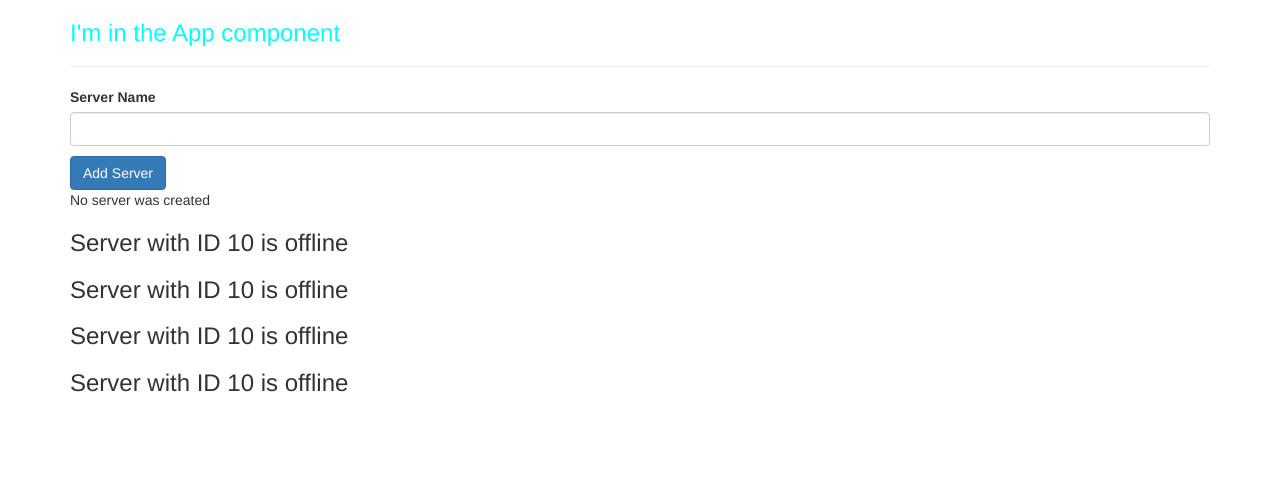
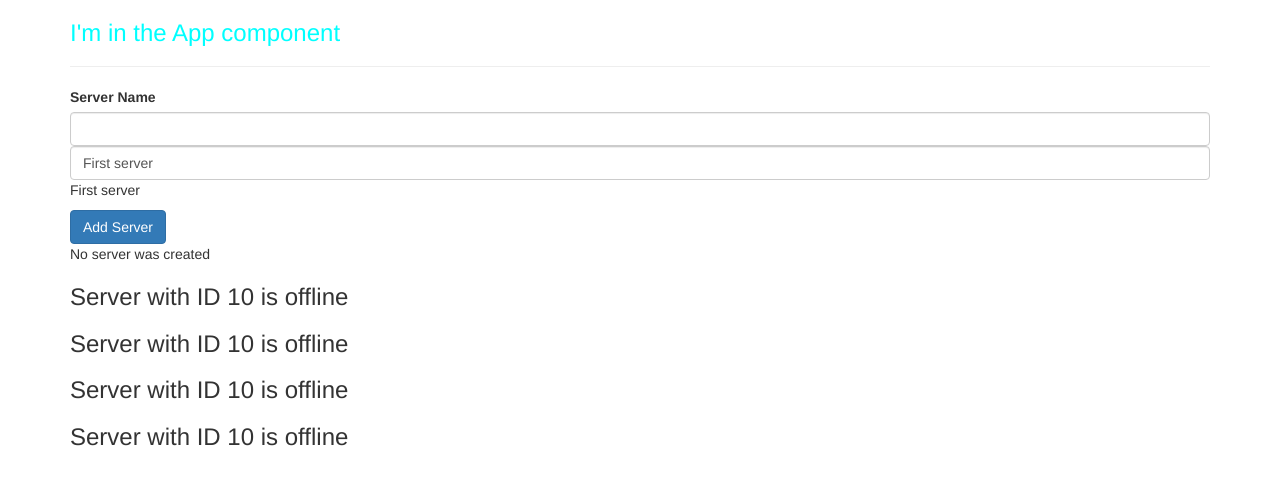
Before and after one commit to vadmou/angular-first-app, an Angular app: page / in a window 1280 px wide. Shown: the top 484 px of the page. Built offline with nearby package versions, Linux system fonts and the light colour scheme.

Commit message:
reactive databinding [(ngModel)]

```diff
--- a/src/app/servers/servers.component.html
+++ b/src/app/servers/servers.component.html
@@ -1,6 +1,8 @@
 <label>Server Name</label>
 <input type="text" class="form-control"
        (input)="onUpdateServerName($event)">
+<input type="text" class="form-control"
+       [(ngModel)]="serverName">
 <p>{{serverName}}</p>
 <button class="btn btn-primary"
         [disabled]="!allowNewServer"
--- a/src/app/servers/servers.component.ts
+++ b/src/app/servers/servers.component.ts
@@ -14,7 +14,7 @@ import { Component, OnInit } from '@angular/core';
 export class ServersComponent implements OnInit {
   allowNewServer = false;
   serverCreationStatus = 'No server was created';
-  serverName = '';
+  serverName = 'First server';
   constructor() {
     setTimeout(() => {
       this.allowNewServer = true;
```
